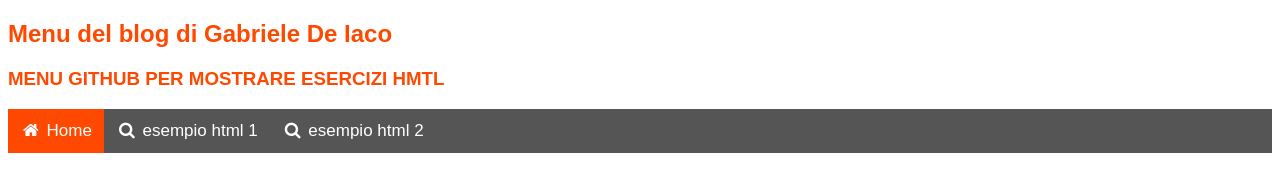
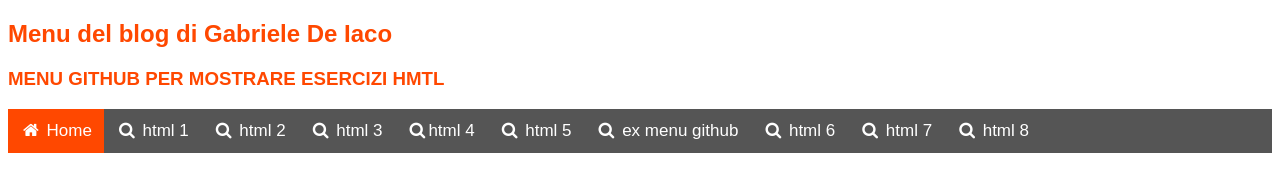
Before and after one commit to gabrieledeiaco/html.es, a plain HTML site: page index.html in a window 1280 px wide. Drawn offline with Linux system fonts and the light colour scheme.

Commit message:
Update index.html

```diff
--- a/index.html
+++ b/index.html
@@ -46,8 +46,15 @@ body {font-family: Arial, Helvetica, sans-serif;}
 
 <div class="navbar">
   <a class="active" href="#"><i class="fa fa-fw fa-home"></i> Home</a>
-  <a href="es1.html"><i class="fa fa-fw fa-search"></i> esempio html 1 </a>
-  <a href="es3.html"><i class="fa fa-fw fa-search"></i> esempio html 2 </a>
+  <a href="es1.html"><i class="fa fa-fw fa-search"></i> html 1 </a>
+  <a href="es3.html"><i class="fa fa-fw fa-search"></i> html 2 </a>
+    <a href="es4.html"><i class="fa fa-fw fa-search"></i> html 3 </a>
+    <a href="es5.html"><i class="fa fa-fw fa-search"></i>html 4 </a>
+    <a href="es6.html"><i class="fa fa-fw fa-search"></i> html 5 </a>
+    <a href="7exmenu.html"><i class="fa fa-fw fa-search"></i> ex menu github </a>
+    <a href="es8.html"><i class="fa fa-fw fa-search"></i> html 6 </a>
+    <a href="es9.html"><i class="fa fa-fw fa-search"></i> html 7 </a>
+    <a href="es10.html"><i class="fa fa-fw fa-search"></i> html 8 </a>
 </div>
 
 </body>
```
